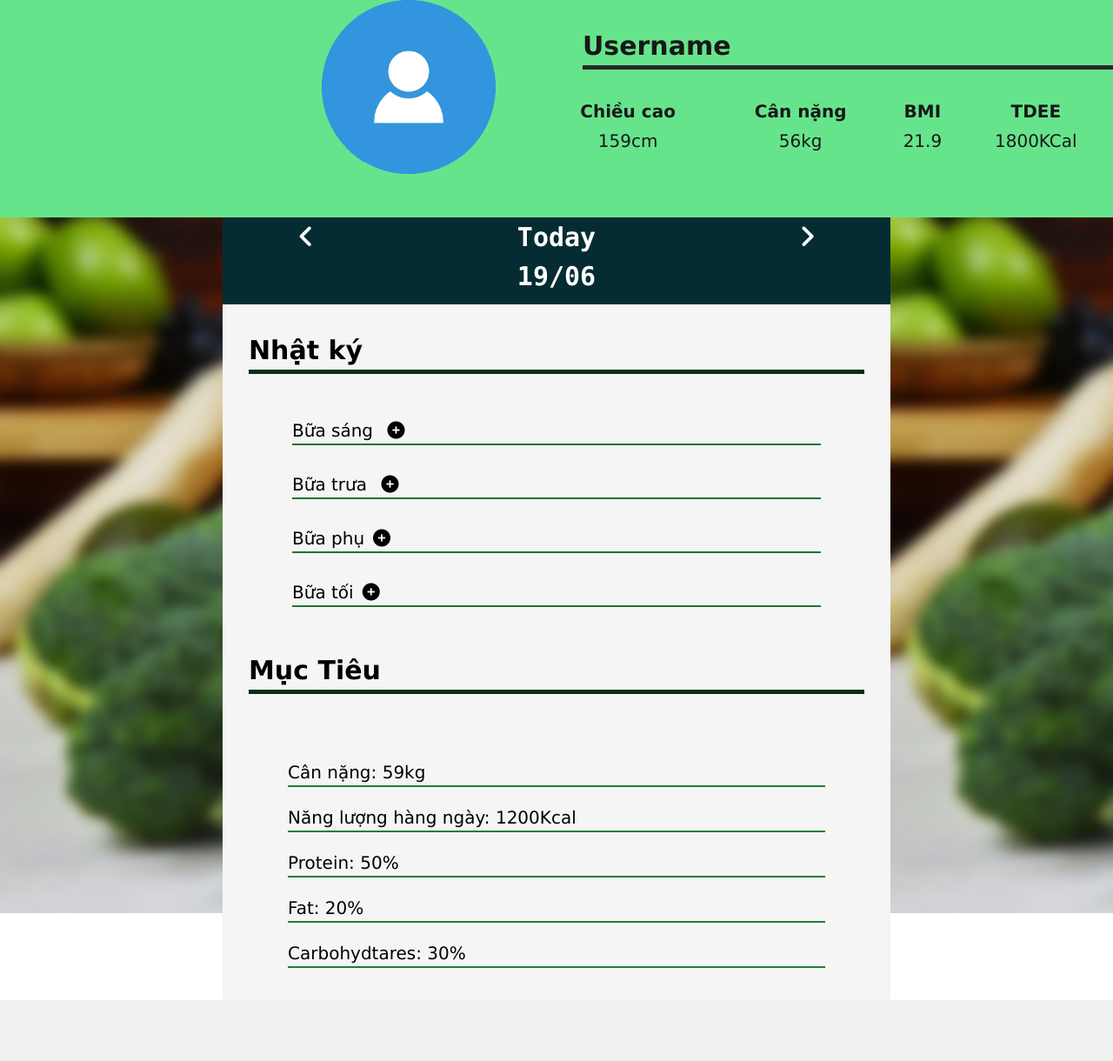
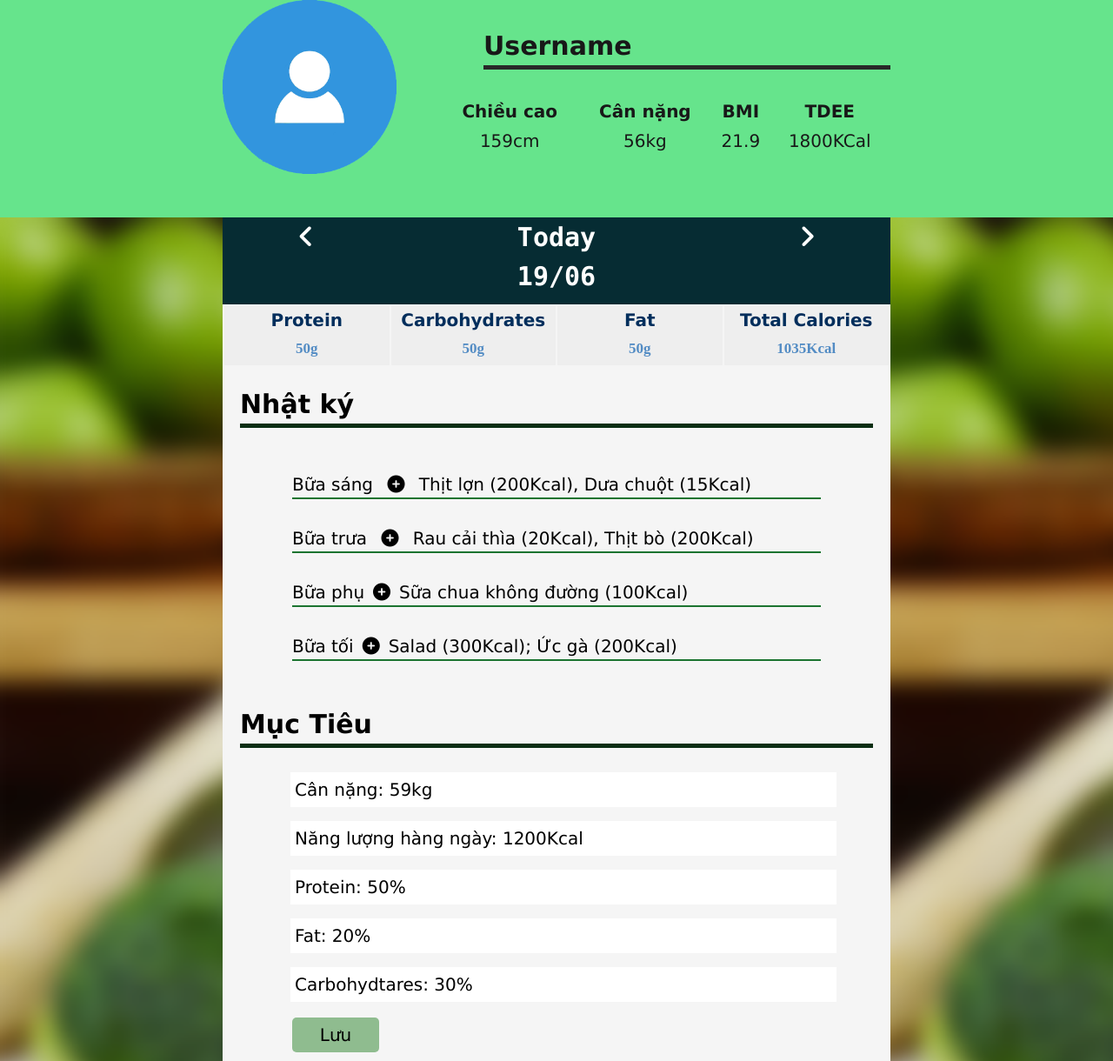
Before and after one commit to xuan123dthhbg/Nutrition-track, a PHP site: page /pages/profile.php in a window 1280 px wide; the page is wider, and only the part inside the window is pictured. Shown: the part 110-1330 px from the top of that part at 87% size. Before the commit the page ends 1260 px from the top of that part, so only its background shows below. Run offline with PHP 8.4, Linux system fonts and the light colour scheme; lists and menus that the app fills with data are empty; some libraries are stand-ins or nearby versions; some web fonts are replaced.

Commit message:
profile v4

```diff
--- a/css/profile.css
+++ b/css/profile.css
@@ -47,18 +47,18 @@ body {
     background-color: rgb(86, 226, 128);
     opacity: 0.9;
     display: flex;
+    position: relative;
 }
-.avt {
-    margin-left: 370px;
-}
+
 .infor-index{
     margin-left: 50px;
-    width: 700px;
+    width: 100%;
 }
 .body-left, .body-right{
     background-image: url("../img/background2.png");
     background-repeat: no-repeat;
     height: 100vh;
+    background-size: 1000%;
 }
 .body-center {
     background-color: whitesmoke;
@@ -67,7 +67,7 @@ body {
 .diary, .aim {
     font-size: 30px;
     font-weight: bolder;
-    margin: 30px;
+    margin: 20px;
     border-bottom: #0b2e13 5px solid;
 }
 .time {
@@ -95,10 +95,30 @@ body {
     border-bottom: #1c7430 2px solid;
 }
 .user-aim {
+    position: relative;
     font-size: 20px;
     font-weight: lighter;
-    margin: 75px;
+    padding-left: 70px;
+    padding-right: 70px;
+    width: 100%;
 }
-.user-aim p{
-    border-bottom: #1e7e34 2px solid;
+.user-aim input{
+    margin: 8px;
+    width: 100%;
+    padding: 5px;
+    border: #ffcfa8;
 }
+
+.user-aim button{
+    width: 100px;
+    margin: 10px;
+    background-color: darkseagreen;
+    border: none;
+    border-radius: 5px;
+    padding: 5px;
+}
+.user-aim button:hover{
+    background-color: #89b8da;
+    color: antiquewhite;
+    cursor: pointer;
+}
--- a/pages/profile.php
+++ b/pages/profile.php
@@ -19,12 +19,16 @@
         <button class="logout btn">Đăng xuất</button>
     </a>
 </div>
+<div class="w3-row">
+    <div class="w3-col infor-bar-left" style="width: 20%; height: 250px; background-color: rgb(86,226,128); opacity: 0.9"></div>
+    <div class="w3-col infor-bar-center" style="width: 60%; height: 250px">
         <div class="infor-bar">
             <div class="avt">
                 <img src="../img/avatar.png" style="width: 200px; height: 200px">
             </div>
             <div class="infor-index">
-            <p style="font-weight: bolder; font-size: 30px; border-bottom: #111111 5px solid; margin-left: 50px">Username</p>
+                <p style="font-weight: bolder; font-size: 30px; border-bottom: #111111 5px solid; margin-left: 50px">
+                    Username</p>
                 <table style="width: 100%; font-size: 20px">
                     <tr>
                         <th>Chiều cao</th>
@@ -41,9 +45,12 @@
                 </table>
             </div>
         </div>
+    </div>
+    <div class="w3-col infor-bar-right" style="width: 20%; height: 250px; background-color: rgb(86, 226, 128); opacity: 0.9;"></div>
+</div>
 <div class="w3-row profile-body">
-        <div class="w3-col body-left" style="width: 20%"></div>
-        <div class="w3-col body-center" style="width: 60%">
+    <div class="w3-col body-left" style="width: 20%; height: 970px"></div>
+    <div class="w3-col body-center" style="width: 60%; height: 970px">
         <div class="time">
             <div style="width: 50%">
                 <a href=""><i class="fas fa-angle-left"></i></a>
@@ -53,35 +60,63 @@
                 <a href=""><i class="fas fa-angle-right"></i></a>
             </div>
         </div>
+        <div class="nutrition">
+            <table style="width:100%">
+                <tr style="background-color: rgb(238, 238, 238);">
+                    <th style="width:25%; color: rgb(0, 46, 92); font-size: 20px">Protein <br>
+                        <p style="color: rgb(83,140,196); font-size: 17px; font-family: Opensan; margin: 5px">50g</p></th>
+                    </th>
+                    <th style="width:25%; color: rgb(0, 46, 92); font-size: 20px">Carbohydrates <br>
+                        <p style="color: rgb(83,140,196); font-size: 17px; font-family: Opensan; margin: 5px">50g</p></th>
+                    </th>
+                    <th style="width:25%; color: rgb(0, 46, 92); font-size: 20px">Fat <br>
+                        <p style="color: rgb(83,140,196); font-size: 17px; font-family: Opensan; margin: 5px">50g</p></th>
+                    <th style="width:25%; color: rgb(0, 46, 92); font-size: 20px">Total Calories <br>
+                        <p style="color: rgb(83,140,196); font-size: 17px; font-family: Opensan; margin: 5px">1035Kcal</p></th>
+                    </th>
+                </tr>
+            </table>
+        </div>
         <div class="diary">Nhật ký</div>
         <div class="food-log">
             <div class="breakfast">
                 Bữa sáng
-                    <a href=""><i class="fas fa-plus-circle" style="margin-left: 10px"></i></a>
+                <a href=""><i class="fas fa-plus-circle" style="margin-left: 10px; margin-right: 10px"></i></a>
+                <!--                Món ăn được thêm -->
+                Thịt lợn (200Kcal), Dưa chuột (15Kcal)
             </div>
+
             <div class="lunch">
                 Bữa trưa
-                    <a href=""><i class="fas fa-plus-circle" style="margin-left: 10px"></i></a>
+                <a href=""><i class="fas fa-plus-circle" style="margin-left: 10px; margin-right: 10px"></i></a>
+                <!--                Món ăn được thêm -->
+                Rau cải thìa (20Kcal), Thịt bò (200Kcal)
             </div>
             <div class="snack" style="display: flex">
                 Bữa phụ
-                    <a href=""><i class="fas fa-plus-circle" style="margin-left: 10px"></i></a>
+                <a href=""><i class="fas fa-plus-circle" style="margin-left: 10px; margin-right: 10px"></i></a>
+                <!--                Món ăn được thêm -->
+                Sữa chua không đường (100Kcal)
             </div>
             <div class="dinner" style="display: flex">
                 Bữa tối
-                    <a href=""><i class="fas fa-plus-circle" style="margin-left: 10px"></i></a>
+                <a href=""><i class="fas fa-plus-circle" style="margin-left: 10px; margin-right: 10px"></i></a>
+                <!--                Món ăn được thêm -->
+                Salad (300Kcal); Ức gà (200Kcal)
             </div>
+
         </div>
         <div class="aim">Mục Tiêu</div>
-            <div class="user-aim">
-                <p>Cân nặng: 59kg</p>
-                <p>Năng lượng hàng ngày: 1200Kcal</p>
-                <p>Protein: 50%</p>
-                <p>Fat: 20%</p>
-                <p>Carbohydtares: 30%</p>
+        <form class="user-aim">
+            <input type="text" value="Cân nặng: 59kg"> <br>
+            <input type="text" value="Năng lượng hàng ngày: 1200Kcal"> <br>
+            <input type="text" value="Protein: 50%"> <br>
+            <input type="text" value="Fat: 20%"> <br>
+            <input type="text" value="Carbohydtares: 30%"> <br>
+            <button type="submit">Lưu</button>
+        </form>
     </div>
-        </div>
-        <div class="w3-col body-right" style="width: 20%"></div>
+    <div class="w3-col body-right" style="width: 20%; height: 970px"></div>
 </div>
 </body>
 </html>
```
Lines whose indentation alone changed are shown as unchanged.
